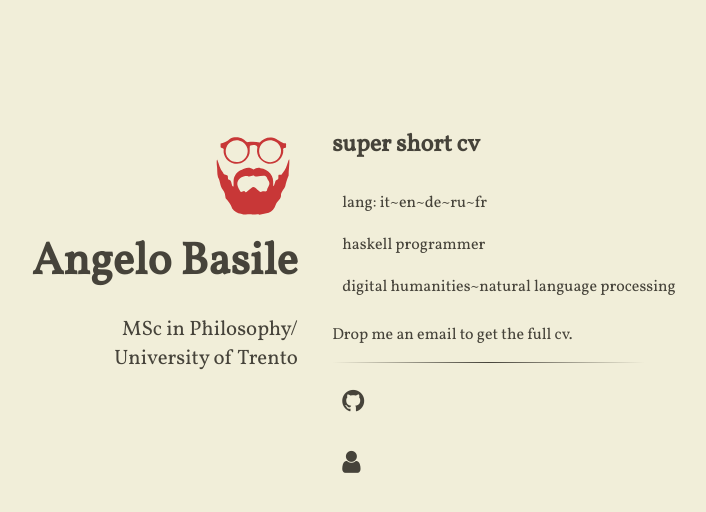
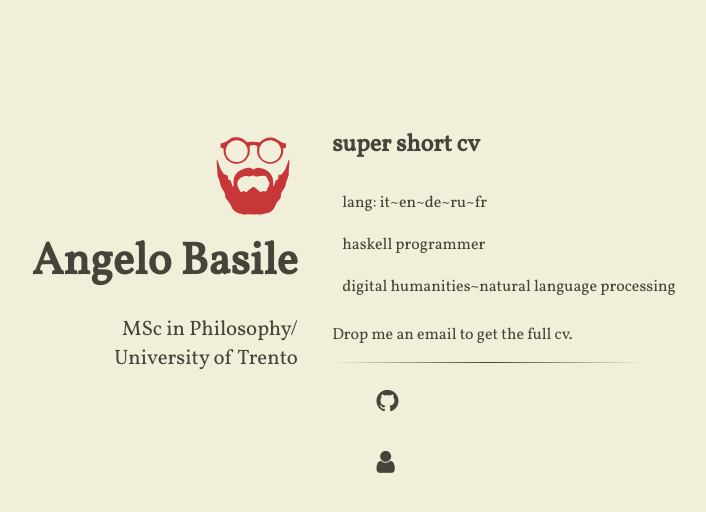
Before and after one commit to rs2/anbasile.github.io, a Jekyll site: the page built from index.html, in a window 1280 px wide. Shown: the top 512 px of the page, without its empty margins (335-1041 px from the left). Built offline with Jekyll 4.4.1, drawn with Linux system fonts in a browser that asks for light colours; nearby versions of some CDN libraries.

Commit message:
Update content.html

```diff
--- a/_includes/content.html
+++ b/_includes/content.html
@@ -9,7 +9,7 @@
 
 <hr />
 
-<ul class="fa-ul main-list" style="list-style-type: none;">
+<ul class="fa-ul social">
   <li class="main-list-item">
     <span class="fa fa-github fa-lg main-list-item-icon"></span>
     <a href="https://github.com/anbasile"></a>
```
